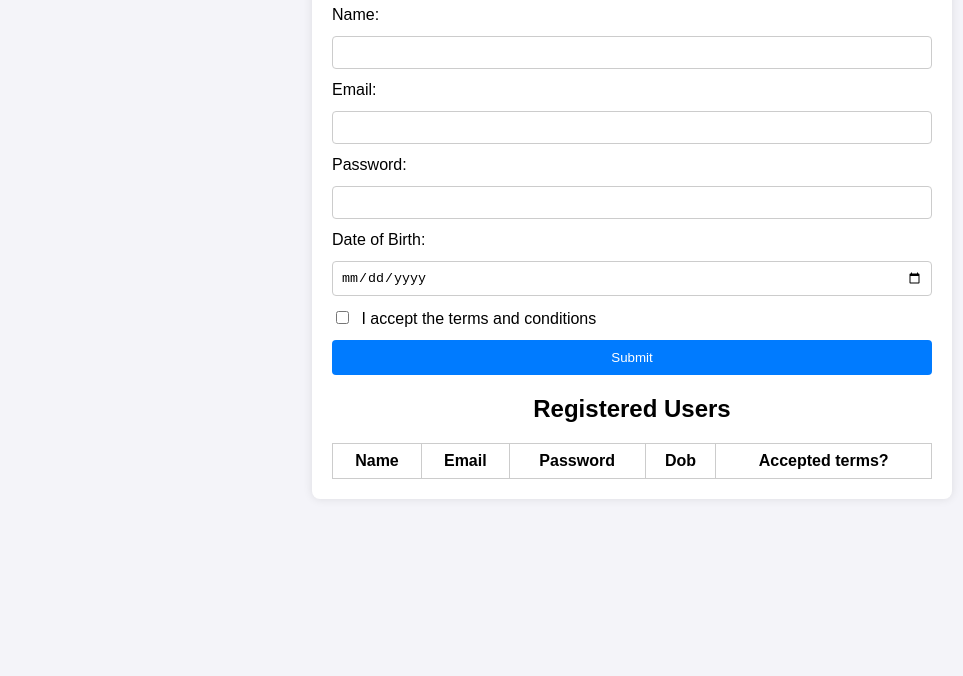
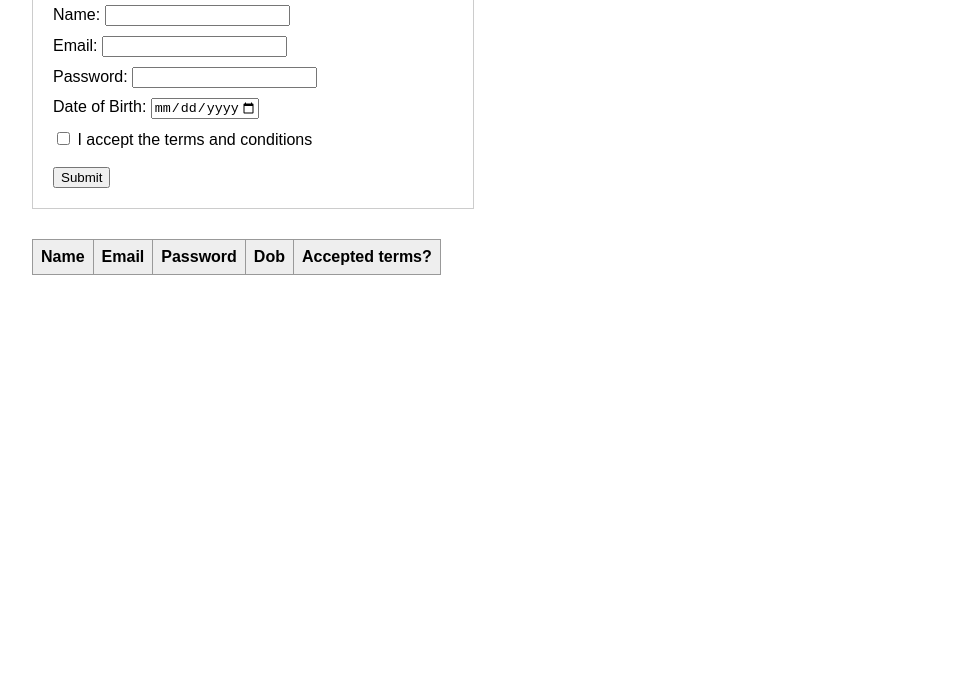
Before and after one commit to Tinitreesajoseph/wd101, a plain HTML site: page index.html in a window 1280 px wide. Shown: the part 124-800 px from the top of the page, without its empty margins (8-971 px from the left). Drawn offline with Linux system fonts and the light colour scheme.

Commit message:
Update index.html

```diff
--- a/index.html
+++ b/index.html
@@ -1,36 +1,56 @@
 <!DOCTYPE html>
 <html lang="en">
 <head>
-  <meta charset="UTF-8" />
-  <meta name="viewport" content="width=device-width, initial-scale=1.0" />
+  <meta charset="UTF-8">
   <title>Registration Form</title>
-  <link rel="stylesheet" href="style.css" />
+  <style>
+    body {
+      font-family: Arial, sans-serif;
+      margin: 40px;
+    }
+    form {
+      border: 1px solid #ccc;
+      padding: 20px;
+      width: 400px;
+      margin-bottom: 30px;
+    }
+    label {
+      display: block;
+      margin-top: 10px;
+    }
+    table, th, td {
+      border: 1px solid #999;
+      border-collapse: collapse;
+      padding: 8px;
+    }
+    th {
+      background-color: #eee;
+    }
+  </style>
 </head>
 <body>
-  <div class="container">
-    <h1>Registration Form</h1>
+
   <form id="registration-form">
-      <label for="name">Name:</label>
-      <input type="text" id="name" required />
-
-      <label for="email">Email:</label>
-      <input type="email" id="email" required />
-
-      <label for="password">Password:</label>
-      <input type="password" id="password" required />
-
-      <label for="dob">Date of Birth:</label>
-      <input type="date" id="dob" required />
-
+    <h2>Registration Form</h2>
+    <label>Name:
+      <input type="text" id="name" required>
+    </label>
+    <label>Email:
+      <input type="email" id="email" required>
+    </label>
+    <label>Password:
+      <input type="password" id="password" required>
+    </label>
+    <label>Date of Birth:
+      <input type="date" id="dob" required>
+    </label>
     <label>
-        <input type="checkbox" id="acceptTerms" required />
-        I accept the terms and conditions
+      <input type="checkbox" id="acceptTerms" required> I accept the terms and conditions
     </label>
-
+    <br>
     <button type="submit">Submit</button>
   </form>
 
-    <h2>Registered Users</h2>
   <table>
     <thead>
       <tr>
@@ -43,7 +63,6 @@
     </thead>
     <tbody id="entries"></tbody>
   </table>
-  </div>
 
   <script src="index.js"></script>
 </body>
```
Lines whose indentation alone changed are shown as unchanged.
